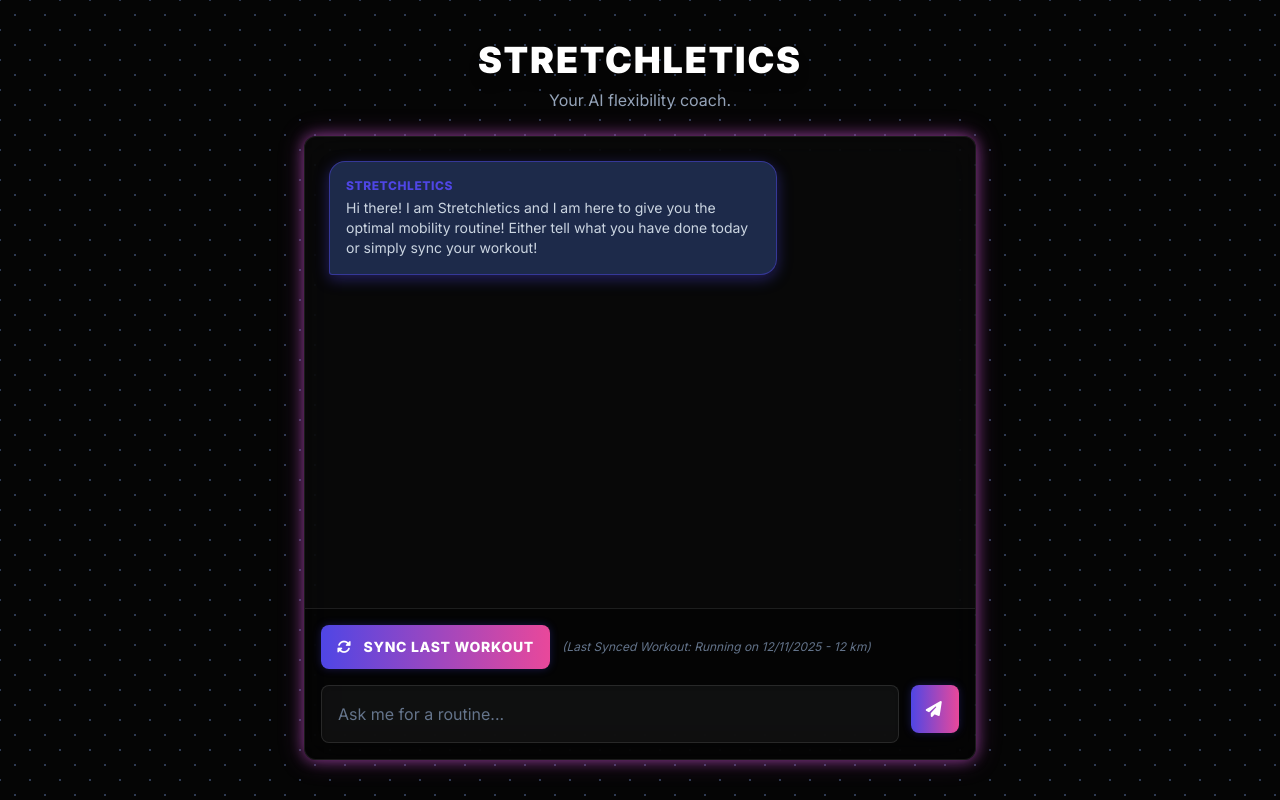
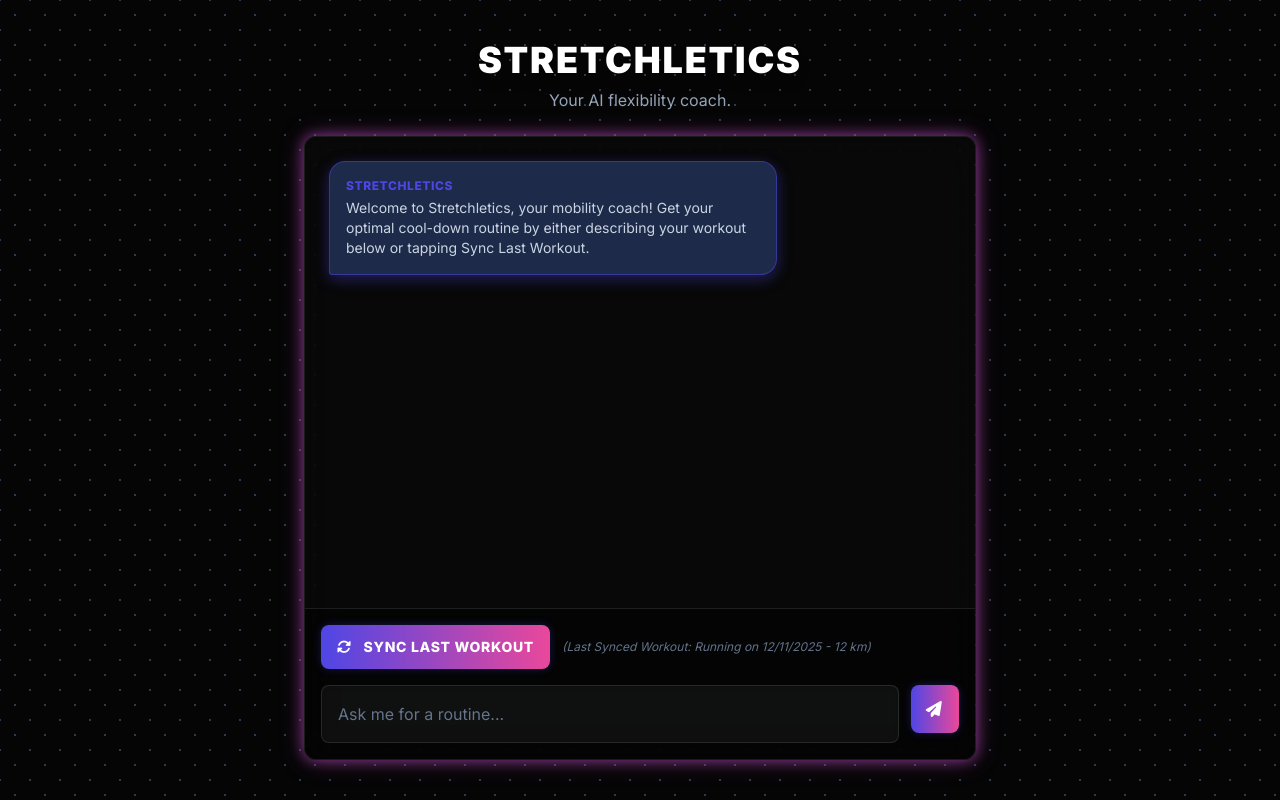
Before and after one commit to rubencorr/stretchletics, a website: page frontend/chat.html in a window 1280 px wide. Drawn offline with nearby package versions, Linux system fonts and the light colour scheme.

Commit message:
Welcome Message

```diff
--- a/frontend/chat.html
+++ b/frontend/chat.html
@@ -169,9 +169,9 @@
                 Stretchletics
               </p>
               <p class="mt-1 text-sm">
-                Hi there! I am Stretchletics and I am here to give you the
-                optimal mobility routine! Either tell what you have done today
-                or simply sync your workout!
+                Welcome to Stretchletics, your mobility coach! Get your optimal
+                cool-down routine by either describing your workout below or
+                tapping Sync Last Workout.
               </p>
             </div>
           </div>
```
